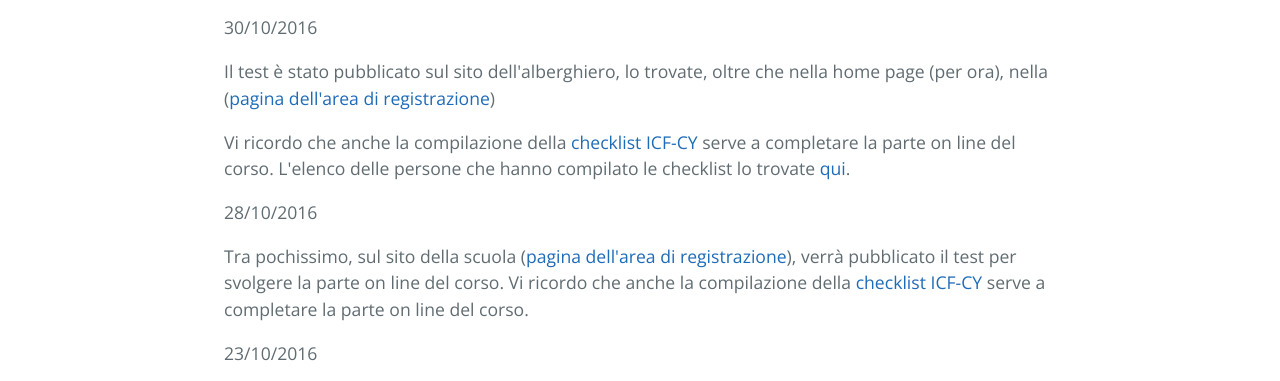
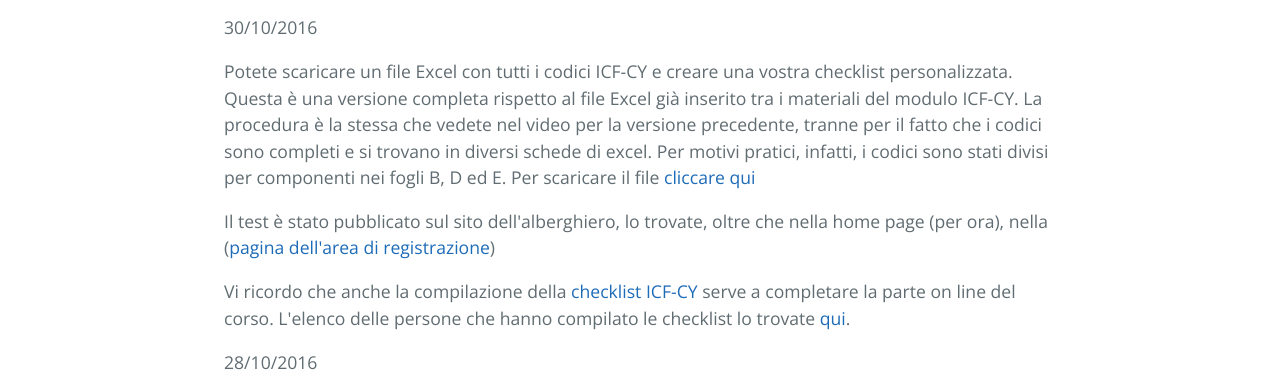
Before and after one commit to apprendimento/apprendimento.github.io, a plain HTML site: page index.html in a window 1280 px wide. Shown: the part 642-1023 px from the top of the page. Drawn offline with nearby package versions, Linux system fonts and the light colour scheme.

Commit message:
Update index.html

```diff
--- a/index.html
+++ b/index.html
@@ -62,6 +62,7 @@ ul dd {
 
 	    <h1>Novità</h1>
 	     <p>30/10/2016</p>
+	    <p>Potete scaricare un file Excel con tutti i codici ICF-CY e creare una vostra checklist personalizzata. Questa è una versione completa rispetto al file Excel già inserito tra i materiali del modulo ICF-CY. La procedura è la stessa che vedete nel video per la versione precedente, tranne per il fatto che i codici sono completi e si trovano in diversi schede di excel. Per motivi pratici, infatti, i codici sono stati divisi per componenti nei fogli B, D ed E. Per scaricare il file <a href="https://apprendimento.github.io/CODICI.xlsx">cliccare qui</a></p>
 	    <p>Il test è stato pubblicato sul sito dell'alberghiero, lo trovate, oltre che nella home page (per ora), nella (<a href="http://www.alberghierocastelnuovocilento.gov.it/sito/index.php?option=com_content&view=article&id=445&Itemid=436">pagina dell'area di registrazione</a>)</p> Vi ricordo che anche la compilazione della <a href="https://docs.google.com/forms/d/1Ju2A933cZsGlAvuz93AYkv8KHRsT9WbOzkYMdRWAS90/viewform">checklist ICF-CY</a> serve a completare la parte on line del corso. L'elenco delle persone che hanno compilato le checklist lo trovate <a href="https://apprendimento.github.io/corsistickecklist.html">qui</a>.
 	    <p>28/10/2016</p>
 	    <p>Tra pochissimo, sul sito della scuola (<a href="http://www.alberghierocastelnuovocilento.gov.it/sito/index.php?option=com_content&view=article&id=445&Itemid=436">pagina dell'area di registrazione</a>), verrà pubblicato il test per svolgere la parte on line del corso. Vi ricordo che anche la compilazione della <a href="https://docs.google.com/forms/d/1Ju2A933cZsGlAvuz93AYkv8KHRsT9WbOzkYMdRWAS90/viewform">checklist ICF-CY</a> serve a completare la parte on line del corso.
```
